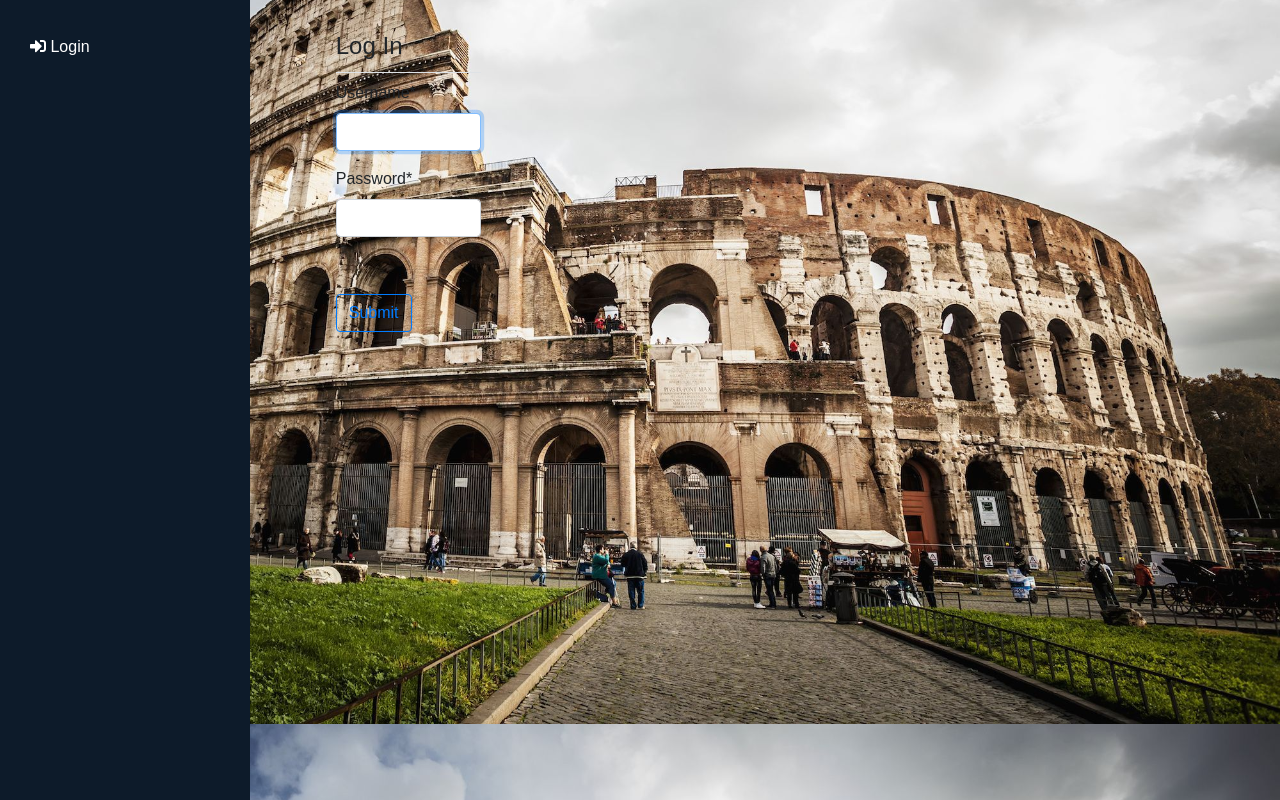
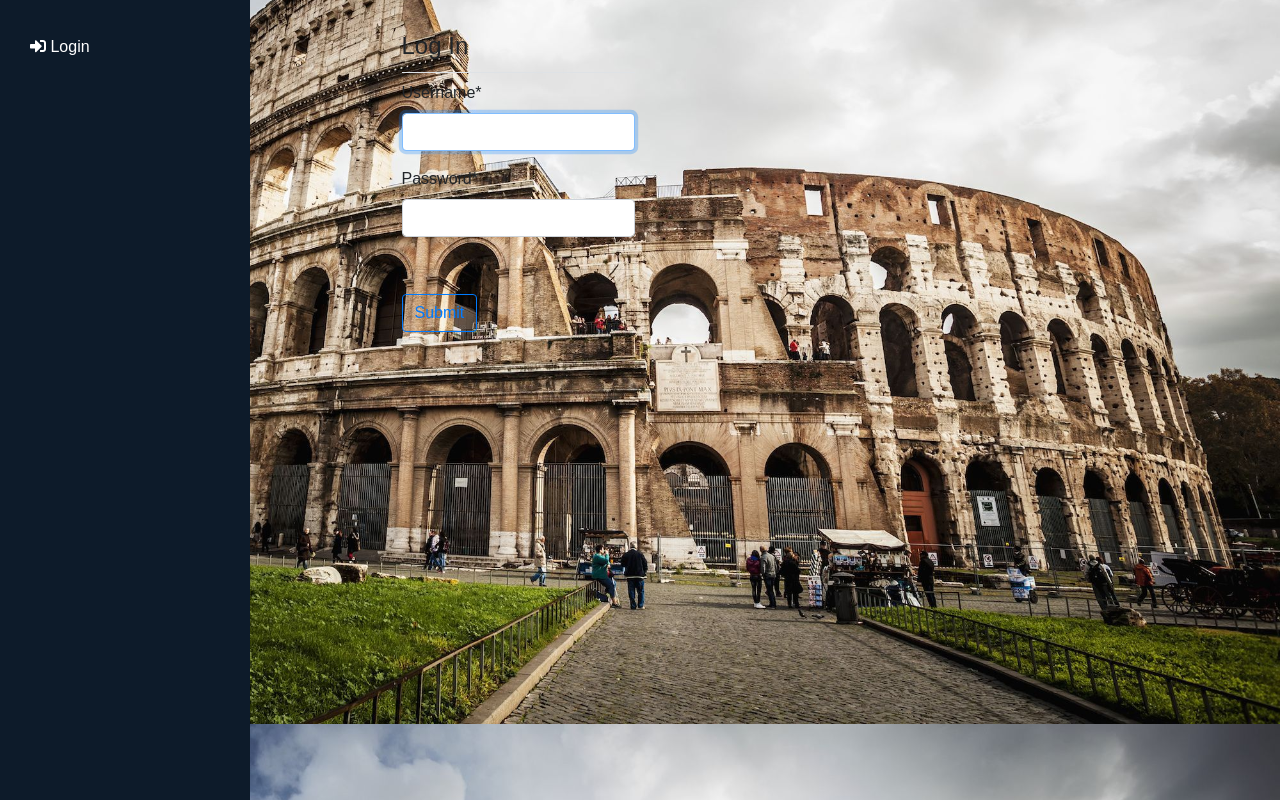
Before and after one commit to IndependentKoala/Vetvacltd, a Django app: page /login/ in a window 1280 px wide. Run offline with Django 3.2, Linux system fonts and the light colour scheme; some libraries are stand-ins or nearby versions.

Commit message:
login inputs wide on large screens

```diff
--- a/Glua/Inventory/templates/Inventory/login.html
+++ b/Glua/Inventory/templates/Inventory/login.html
@@ -6,7 +6,7 @@
   <form method="POST">
     {% csrf_token %}
     <div class="row">
-      <div class="col-md-8 offset-md-3">
+      <div class="col-md-12 offset-md-6">
         <fieldset class="form-group">
           <legend class="border-bottom py-2">Log In</legend>
           {{form|crispy}}
```
